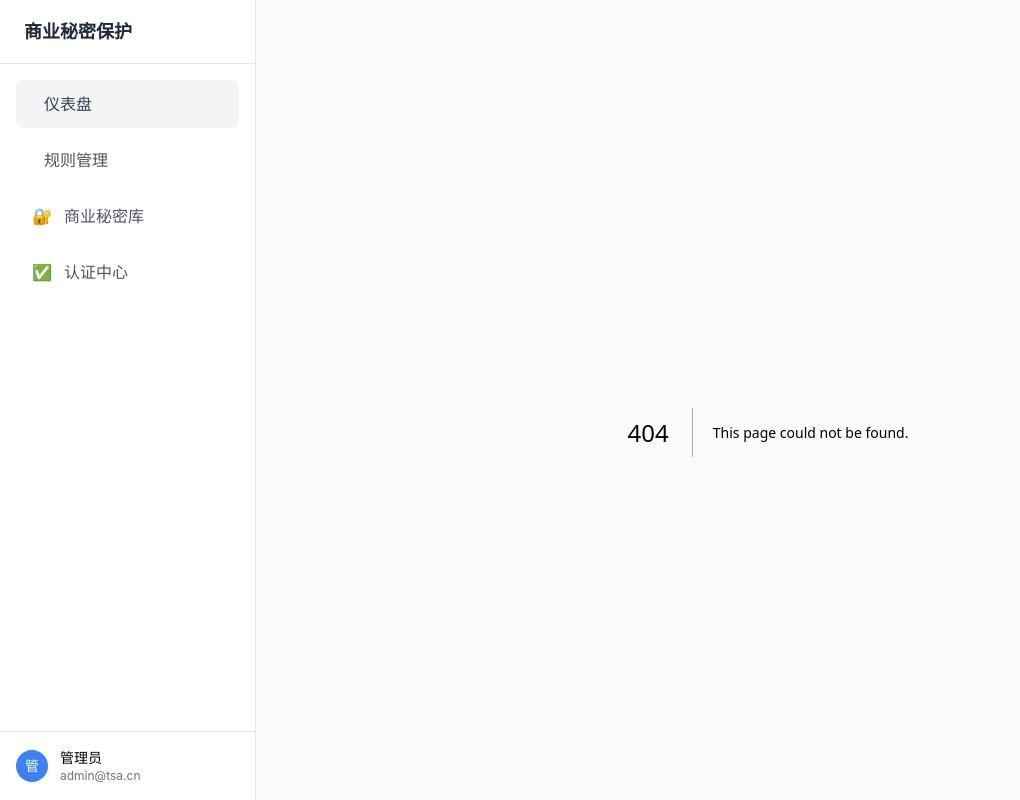
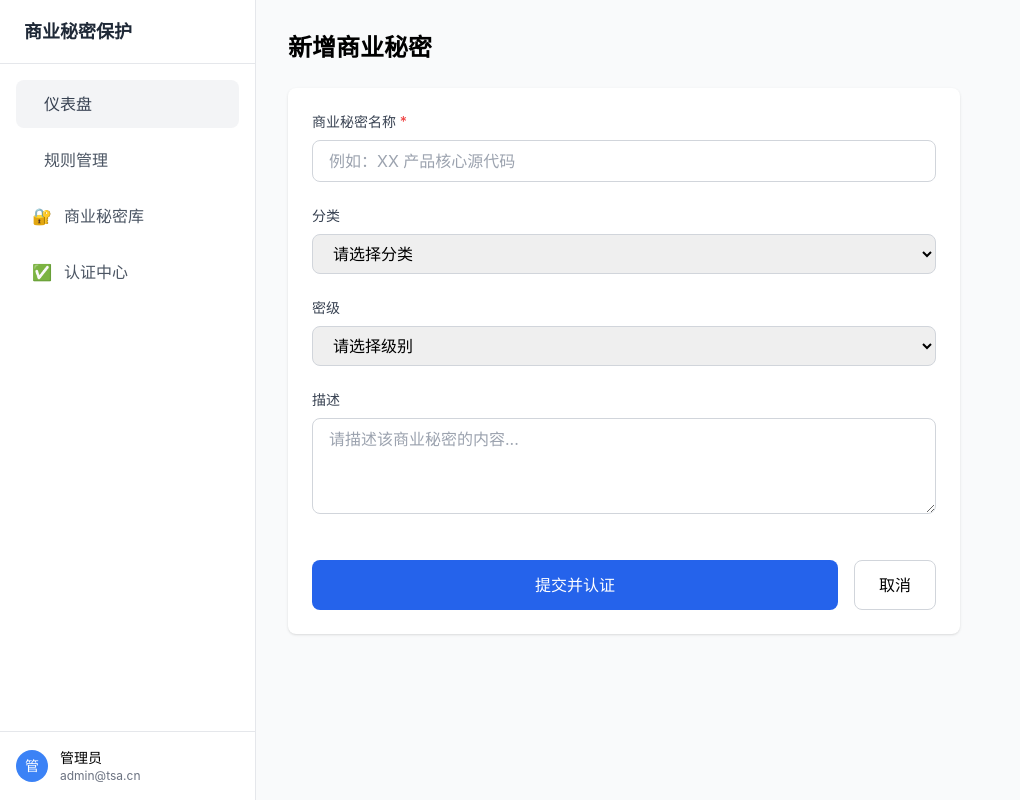
Before and after one commit to smknisyvecrix/trade-secret-demo, a Next.js app: page /secrets/new in a window 1280 px wide. Before the commit this address had no page. Shown: the whole page, without its empty margins (0-1020 px from the left). Built offline with nearby package versions, Linux system fonts and the light colour scheme; no server answers.

Commit message:
新增商业秘密表单页面

```diff
--- /dev/null
+++ b/src/app/secrets/new/page.tsx
@@ -0,0 +1,129 @@
+'use client';
+
+import { useState } from 'react';
+import { useRouter } from 'next/navigation';
+import { supabase } from '@/lib/supabase';
+
+export default function NewSecretPage() {
+  const router = useRouter();
+  const [loading, setLoading] = useState(false);
+  const [formData, setFormData] = useState({
+    name: '',
+    description: '',
+    category_id: '',
+    level_id: ''
+  });
+
+  const handleSubmit = async (e: React.FormEvent) => {
+    e.preventDefault();
+    setLoading(true);
+
+    try {
+      // 生成编号
+      const code = 'TS-' + Date.now().toString().slice(-6);
+
+      // 插入数据到 Supabase
+      const { error } = await supabase
+        .from('trade_secrets')
+        .insert({
+          code: code,
+          name: formData.name,
+          description: formData.description,
+          category_id: formData.category_id || null,
+          level_id: formData.level_id || null,
+          status: 'active'
+        });
+
+      if (error) throw error;
+
+      // 成功后跳转到列表页
+      alert('新增成功！');
+      router.push('/secrets');
+      router.refresh();
+    } catch (error) {
+      alert('新增失败：' + (error as any).message);
+    } finally {
+      setLoading(false);
+    }
+  };
+
+  return (
+    <div className="max-w-2xl">
+      <h2 className="text-2xl font-bold mb-6">新增商业秘密</h2>
+
+      <form onSubmit={handleSubmit} className="bg-white rounded-lg shadow p-6 space-y-6">
+        {/* 名称 */}
+        <div>
+          <label className="block text-sm font-medium text-gray-700 mb-2">
+            商业秘密名称 <span className="text-red-500">*</span>
+          </label>
+          <input
+            type="text"
+            required
+            className="w-full border border-gray-300 rounded-lg px-4 py-2 focus:ring-2 focus:ring-blue-500 focus:border-blue-500"
+            placeholder="例如：XX 产品核心源代码"
+            value={formData.name}
+            onChange={(e) => setFormData({...formData, name: e.target.value})}
+          />
+        </div>
+
+        {/* 分类 */}
+        <div>
+          <label className="block text-sm font-medium text-gray-700 mb-2">分类</label>
+          <select
+            className="w-full border border-gray-300 rounded-lg px-4 py-2"
+            value={formData.category_id}
+            onChange={(e) => setFormData({...formData, category_id: e.target.value})}
+          >
+            <option value="">请选择分类</option>
+            <option value="1">技术信息</option>
+            <option value="2">经营信息</option>
+          </select>
+        </div>
+
+        {/* 级别 */}
+        <div>
+          <label className="block text-sm font-medium text-gray-700 mb-2">密级</label>
+          <select
+            className="w-full border border-gray-300 rounded-lg px-4 py-2"
+            value={formData.level_id}
+            onChange={(e) => setFormData({...formData, level_id: e.target.value})}
+          >
+            <option value="">请选择级别</option>
+            <option value="1">核心</option>
+            <option value="2">重要</option>
+          </select>
+        </div>
+
+        {/* 描述 */}
+        <div>
+          <label className="block text-sm font-medium text-gray-700 mb-2">描述</label>
+          <textarea
+            className="w-full border border-gray-300 rounded-lg px-4 py-2 h-24"
+            placeholder="请描述该商业秘密的内容..."
+            value={formData.description}
+            onChange={(e) => setFormData({...formData, description: e.target.value})}
+          />
+        </div>
+
+        {/* 提交按钮 */}
+        <div className="flex gap-4 pt-4">
+          <button
+            type="submit"
+            disabled={loading}
+            className="flex-1 bg-blue-600 text-white py-3 rounded-lg hover:bg-blue-700 disabled:opacity-50 disabled:cursor-not-allowed font-medium"
+          >
+            {loading ? '提交中...' : '提交并认证'}
+          </button>
+          <button
+            type="button"
+            onClick={() => router.back()}
+            className="px-6 py-3 border border-gray-300 rounded-lg hover:bg-gray-50"
+          >
+            取消
+          </button>
+        </div>
+      </form>
+    </div>
+  );
+}
--- a/src/app/secrets/page.tsx
+++ b/src/app/secrets/page.tsx
@@ -15,7 +15,9 @@ export default async function SecretsPage() {
     <div>
       <div className="flex justify-between items-center mb-6">
         <h2 className="text-2xl font-bold">商业秘密库</h2>
-        <button className="bg-green-600 text-white px-4 py-2 rounded hover:bg-green-700">+ 新增秘密</button>
+        <Link href="/secrets/new" className="bg-green-600 text-white px-4 py-2 rounded hover:bg-green-700">
+          + 新增秘密
+        </Link>
       </div>
 
       <div className="bg-white rounded-lg shadow overflow-hidden">
@@ -57,7 +59,7 @@ export default async function SecretsPage() {
             ) : (
               <tr>
                 <td colSpan={6} className="p-8 text-center text-gray-500">
-                  暂无商业秘密记录
+                  暂无商业秘密记录，点击右上角"新增秘密"添加
                 </td>
               </tr>
             )}
```
